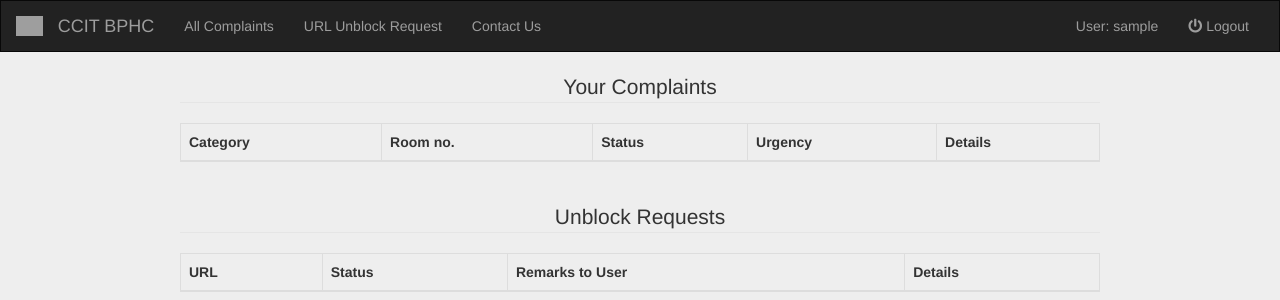
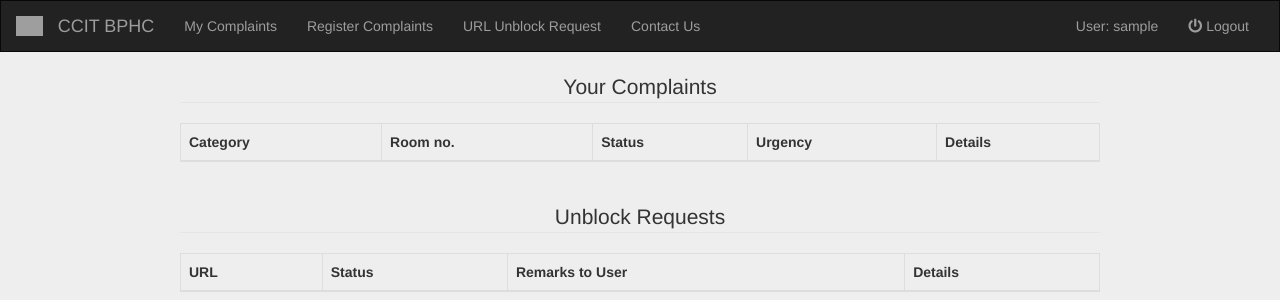
Before and after one commit to ccit-bphc/ccit-portal, a Django app: template complaints/templates/complaints/previous_requests.html in a window 1280 px wide. Shown: the top 300 px of the page. Run offline with Django 3.2, Linux system fonts and the light colour scheme; the template is opened without the code that fills it, so the values that code supplies are empty; the visitor is signed in with stand-in values (Sample User, id 1); some libraries are stand-ins or nearby versions; grey boxes are pictures that could not be loaded.

Commit message:
Update previous_requests.html

```diff
--- a/complaints/templates/complaints/previous_requests.html
+++ b/complaints/templates/complaints/previous_requests.html
@@ -1,14 +1,8 @@
 {% extends 'complaints/base.html' %}
 {% block navbar %}
 	{% if user.is_authenticated %}
-	{% if user.is_staff or user.is_nucleus %}
-	<li><a href="{% url 'complaint-display' %}">All Complaints</a></li>
-	{%else%}
-	  <li><a href="{% url 'previous-requests' %}">My Complaints</a></li>
-	{%endif%}
-	{% if not user.is_staff and not user.is_nucleus %}
-      <li class=""><a href="{% url 'complaint-register' %}">Register Complaints</a></li>
-	{%endif%}
+	<li><a href="{% url 'previous-requests' %}">My Complaints</a></li>
+        <li class=""><a href="{% url 'complaint-register' %}">Register Complaints</a></li>
 	<li><a href="{% url 'unblock-request' %}">URL Unblock Request</a></li>
 	{%endif%}
       <li><a href="{% url 'contact-us' %}">Contact Us</a></li>
```
